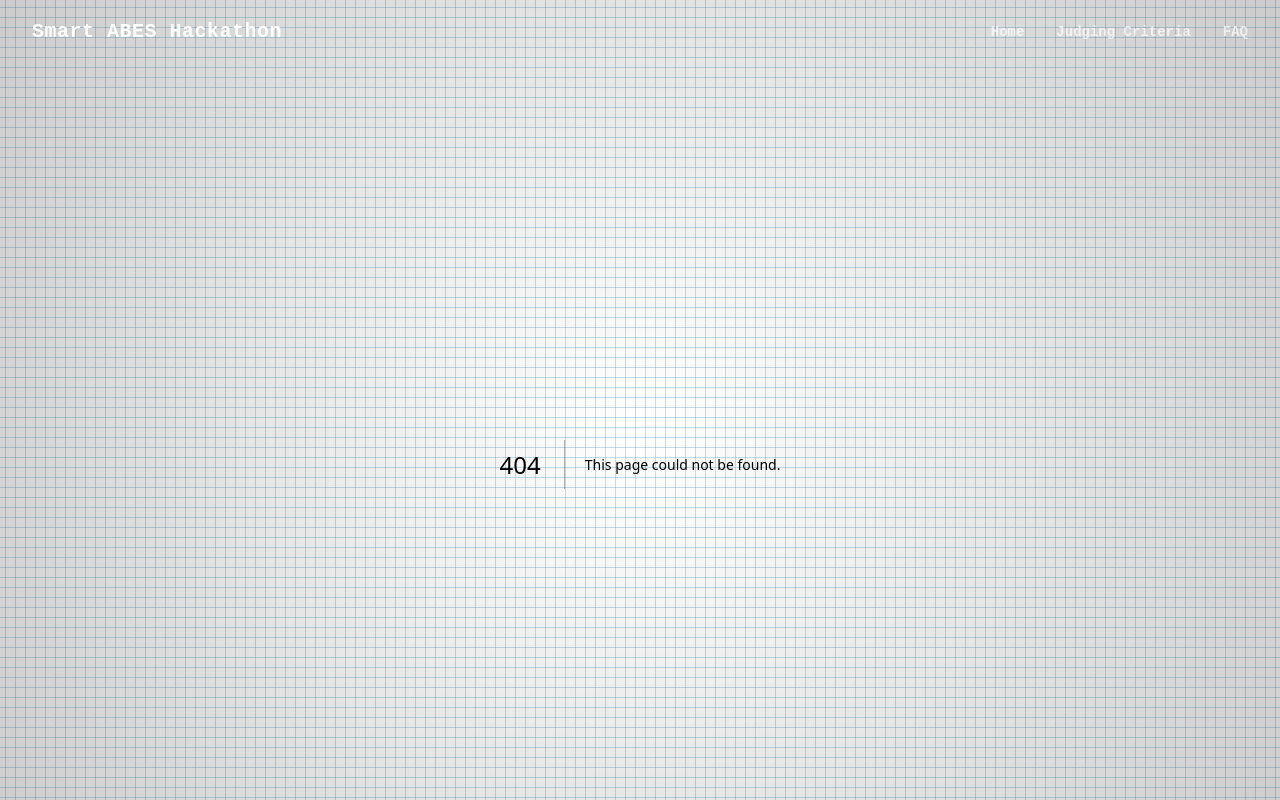
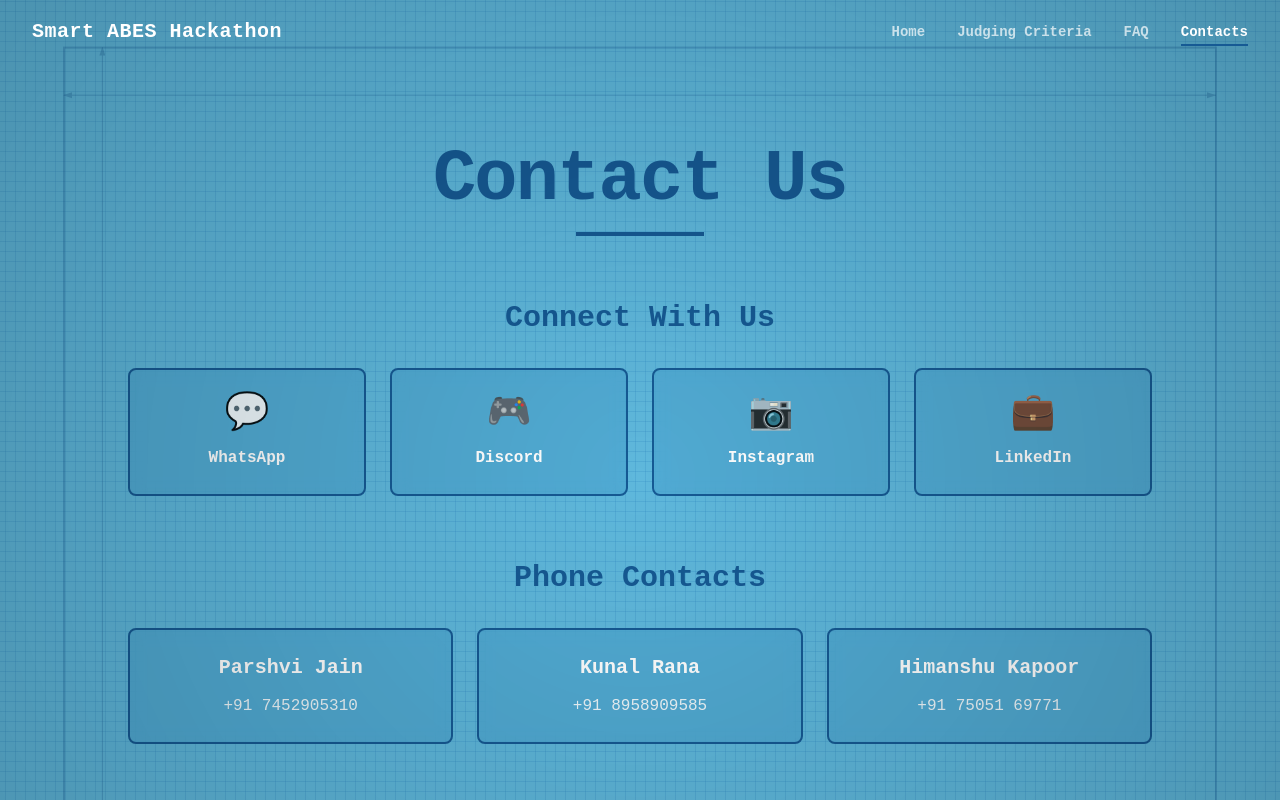
Before and after one commit to Misbah374/smartabeshackathon, a Next.js app: page /contacts in a window 1280 px wide. Before the commit this address had no page. Shown: the top 800 px of the page. Built offline with nearby package versions, Linux system fonts and the light colour scheme.

Commit message:
added contacts page

```diff
--- /dev/null
+++ b/src/app/contacts/page.tsx
@@ -0,0 +1,257 @@
+/** @format */
+"use client";
+
+import { useEffect, useRef } from "react";
+import gsap from "gsap";
+import Link from "next/link";
+
+const SOCIAL_LINKS = [
+  {
+    name: "WhatsApp",
+    url: "https://chat.whatsapp.com/JtmozxCOd2mEojTONjOn7c",
+    icon: "💬",
+  },
+  {
+    name: "Discord",
+    url: "https://discord.gg/M6emcsPZ8e",
+    icon: "🎮",
+  },
+  {
+    name: "Instagram",
+    url: "https://www.instagram.com/acm_abesec/",
+    icon: "📷",
+  },
+  {
+    name: "LinkedIn",
+    url: "https://www.linkedin.com/company/acm-w-abesec/",
+    icon: "💼",
+  },
+];
+
+const CONTACTS = [
+  {
+    name: "Parshvi Jain",
+    phone: "+91 7452905310",
+  },
+  {
+    name: "Kunal Rana",
+    phone: "+91 8958909585",
+  },
+  {
+    name: "Himanshu Kapoor",
+    phone: "+91 75051 69771",
+  },
+];
+
+export default function ContactsPage() {
+  const containerRef = useRef<HTMLDivElement>(null);
+
+  useEffect(() => {
+    const ctx = gsap.context(() => {
+      const tl = gsap.timeline({ defaults: { ease: "power2.out" } });
+
+      // Animate title
+      tl.from(".contacts-title", {
+        opacity: 0,
+        y: -30,
+        duration: 1,
+      })
+        // Animate divider
+        .from(
+          ".contacts-divider",
+          {
+            scaleX: 0,
+            duration: 0.8,
+          },
+          "-=0.5",
+        )
+        // Animate social links section
+        .from(
+          ".social-section-title",
+          {
+            opacity: 0,
+            x: -30,
+            duration: 0.6,
+          },
+          "-=0.3",
+        )
+        .from(
+          ".social-link",
+          {
+            opacity: 0,
+            scale: 0.8,
+            duration: 0.5,
+            stagger: 0.1,
+          },
+          "-=0.3",
+        )
+        // Animate contacts section
+        .from(
+          ".contacts-section-title",
+          {
+            opacity: 0,
+            x: -30,
+            duration: 0.6,
+          },
+          "-=0.2",
+        )
+        .from(
+          ".contact-card",
+          {
+            opacity: 0,
+            y: 20,
+            duration: 0.5,
+            stagger: 0.15,
+          },
+          "-=0.3",
+        );
+    }, containerRef);
+
+    return () => ctx.revert();
+  }, []);
+
+  return (
+    <main
+      ref={containerRef}
+      className="min-h-screen w-full overflow-hidden select-none"
+    >
+      {/* Texture Overlay */}
+      <div className="absolute inset-0 pointer-events-none z-20" />
+
+      {/* SVG Drawing Layer */}
+      <svg className="absolute inset-0 w-full h-full z-10 pointer-events-none">
+        <defs>
+          <marker
+            id="arrow-start"
+            markerWidth="10"
+            markerHeight="10"
+            refX="1"
+            refY="3"
+            orient="auto"
+            markerUnits="strokeWidth"
+          >
+            <path d="M9,0 L9,6 L0,3 z" fill="#165a94" />
+          </marker>
+          <marker
+            id="arrow-end"
+            markerWidth="10"
+            markerHeight="10"
+            refX="9"
+            refY="3"
+            orient="auto"
+            markerUnits="strokeWidth"
+          >
+            <path d="M0,0 L0,6 L9,3 z" fill="#165a94" />
+          </marker>
+        </defs>
+        {/* Outer Border Box */}
+        <rect
+          x="5%"
+          y="5%"
+          width="90%"
+          height="90%"
+          fill="none"
+          stroke="#165a94"
+          strokeWidth="2"
+          className="opacity-30"
+        />
+        {/* Top Dimension Line */}
+        <line
+          x1="5%"
+          y1="10%"
+          x2="95%"
+          y2="10%"
+          stroke="#165a94"
+          strokeWidth="1"
+          markerStart="url(#arrow-start)"
+          markerEnd="url(#arrow-end)"
+          className="opacity-30"
+        />
+        {/* Left Dimension Line */}
+        <line
+          x1="8%"
+          y1="5%"
+          x2="8%"
+          y2="95%"
+          stroke="#165a94"
+          strokeWidth="1"
+          markerStart="url(#arrow-start)"
+          markerEnd="url(#arrow-end)"
+          className="opacity-30"
+        />
+      </svg>
+
+      {/* Content Section */}
+      <section className="relative z-10 min-h-screen flex items-center justify-center py-20 px-4">
+        <div className="max-w-5xl mx-auto w-full">
+          {/* Title */}
+          <div className="text-center mb-16">
+            <h1 className="contacts-title text-5xl md:text-7xl font-bold text-[#165a94] mb-4 tracking-tight font-mono">
+              Contact Us
+            </h1>
+            <div className="contacts-divider h-1 w-32 bg-[#165a94] mx-auto"></div>
+          </div>
+
+          {/* Social Links Section */}
+          <div className="mb-16">
+            <h2 className="social-section-title text-2xl md:text-3xl font-bold text-[#165a94] mb-8 font-mono text-center">
+              Connect With Us
+            </h2>
+            <div className="grid grid-cols-2 md:grid-cols-4 gap-4 md:gap-6">
+              {SOCIAL_LINKS.map((link, index) => (
+                <Link
+                  key={index}
+                  href={link.url}
+                  target="_blank"
+                  rel="noopener noreferrer"
+                  className="social-link group"
+                >
+                  <div className="bg-[#3791c4]/30 backdrop-blur-sm border-2 border-[#165a94] p-6 rounded-lg text-center hover:bg-[#3791c4]/50 transition-all duration-300 hover:scale-105 hover:border-white">
+                    <div className="text-4xl mb-3">{link.icon}</div>
+                    <p className="text-white font-mono font-bold text-sm md:text-base">
+                      {link.name}
+                    </p>
+                  </div>
+                </Link>
+              ))}
+            </div>
+          </div>
+
+          {/* Phone Contacts Section */}
+          <div>
+            <h2 className="contacts-section-title text-2xl md:text-3xl font-bold text-[#165a94] mb-8 font-mono text-center">
+              Phone Contacts
+            </h2>
+            <div className="grid grid-cols-1 md:grid-cols-3 gap-6">
+              {CONTACTS.map((contact, index) => (
+                <div
+                  key={index}
+                  className="contact-card bg-[#3791c4]/30 backdrop-blur-sm border-2 border-[#165a94] p-6 rounded-lg text-center"
+                >
+                  <h3 className="text-xl font-bold text-white mb-3 font-mono">
+                    {contact.name}
+                  </h3>
+                  <a
+                    href={`tel:${contact.phone.replace(/\s/g, "")}`}
+                    className="text-white/90 font-mono text-base hover:text-white transition-colors inline-block"
+                  >
+                    {contact.phone}
+                  </a>
+                </div>
+              ))}
+            </div>
+          </div>
+
+          {/* Additional Info */}
+          <div className="mt-16 text-center">
+            <div className="inline-block bg-[#165a94]/40 backdrop-blur-sm border-2 border-[#165a94] px-8 py-4 rounded-lg">
+              <p className="text-white font-mono text-base md:text-lg">
+                Feel free to reach out for any queries or assistance!
+              </p>
+            </div>
+          </div>
+        </div>
+      </section>
+    </main>
+  );
+}
--- a/src/components/Navbar.tsx
+++ b/src/components/Navbar.tsx
@@ -11,6 +11,7 @@ export default function Navbar() {
     { href: "/", label: "Home" },
     { href: "/judging-criteria", label: "Judging Criteria" },
     { href: "/faq", label: "FAQ" },
+    { href: "/contacts", label: "Contacts" },
   ];
 
   return (
```
